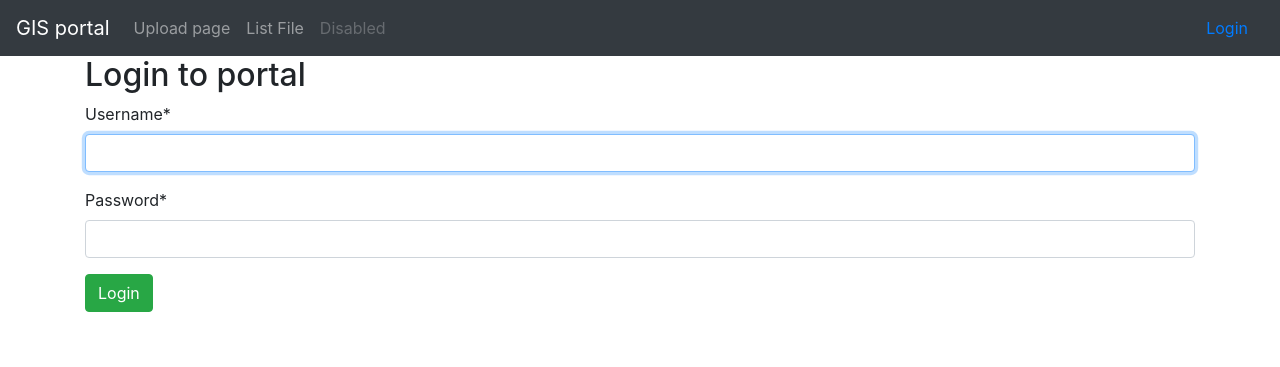
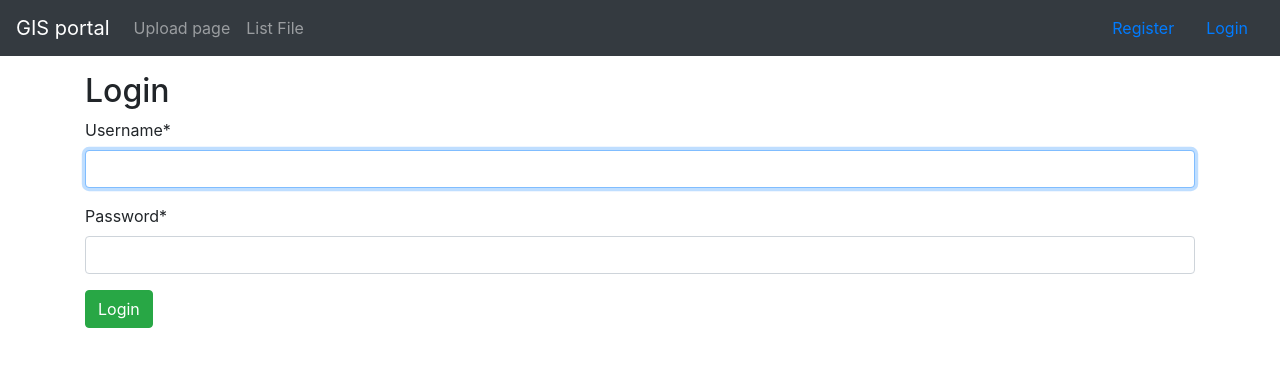
Before and after one commit to MaxKuzaj13/django_gis_portal, a Django app: page /login/ in a window 1280 px wide. Shown: the top 367 px of the page. Run offline with Django 3.2, Linux system fonts and the light colour scheme; some libraries are stand-ins or nearby versions.

Commit message:
Base html frontend changes

```diff
--- a/geoportal/upload/templates/registration/login.html
+++ b/geoportal/upload/templates/registration/login.html
@@ -2,14 +2,15 @@
 {% load crispy_forms_tags %}
 
 {% block content %}
-    <h2>Login to portal</h2>
+<div class="panel panel-default">
 
-
+    <h2>Login</h2>
       <form method="post" enctype="multipart/form-data">
         {% csrf_token %}
         {{ form|crispy }}
         <button type="submit" class="btn btn-success">Login</button>
       </form>
 
+</div>
 
 {% endblock content %}
--- a/geoportal/upload/templates/registration/register.html
+++ b/geoportal/upload/templates/registration/register.html
@@ -2,6 +2,8 @@
 {% load crispy_forms_tags %}
 
 {% block content %}
+<div class="panel panel-default">
+
     <h2>Register</h2>
         <form method="post" action="">
         {% csrf_token %}
@@ -9,5 +11,6 @@
         <button type="submit">Submit</button>
         </form>
 
+</div>
 
 {% endblock content %}
--- a/geoportal/upload/templates/upload/base.html
+++ b/geoportal/upload/templates/upload/base.html
@@ -38,9 +38,9 @@
             <li class="nav-item">
             <a class="nav-link" href="{% url 'list_view' %}">List File</a>
           </li>
-          <li class="nav-item">
-            <a class="nav-link disabled" href="#">Disabled</a>
-          </li>
+<!--          <li class="nav-item">-->
+<!--            <a class="nav-link disabled" href="#">Disabled</a>-->
+<!--          </li>-->
 
             </ul>
 <!--        <form class="form-inline my-2 my-lg-0">-->
@@ -50,6 +50,7 @@
           {% if user.is_authenticated %}
                     <a class="nav-item nav-link" href="{% url 'logout' %}">Logout: {{ user.username }}</a>
                 {% else %}
+                    <a class="nav-item nav-link" href="{% url 'registration' %}">Register</a>
                     <a class="nav-item nav-link" href="{% url 'login' %}">Login</a>
                 {% endif %}
       </div>
@@ -59,10 +60,12 @@
 
 
       <div class="content_main">
-        <h1>Bootstrap starter template</h1>
-              {% block content %}
+        <br>
+          <br>
+          <br>
+          {% block content %}
 
-                {% endblock content %}
+            {% endblock content %}
       </div>
 
     </main><!-- /.container -->
```
Also changed, not shown: geoportal/upload/static/upload/base.css (added). Lines whose indentation alone changed are shown as unchanged.
